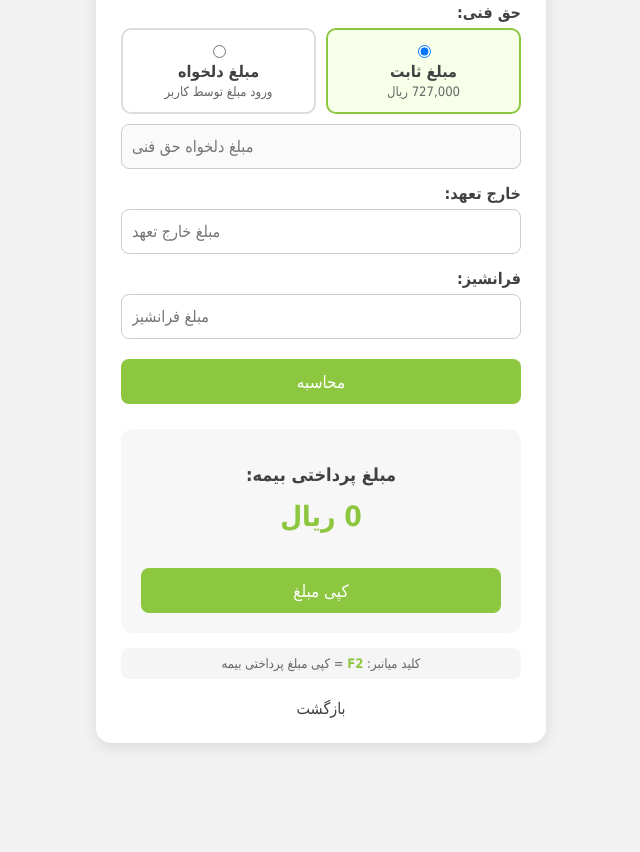
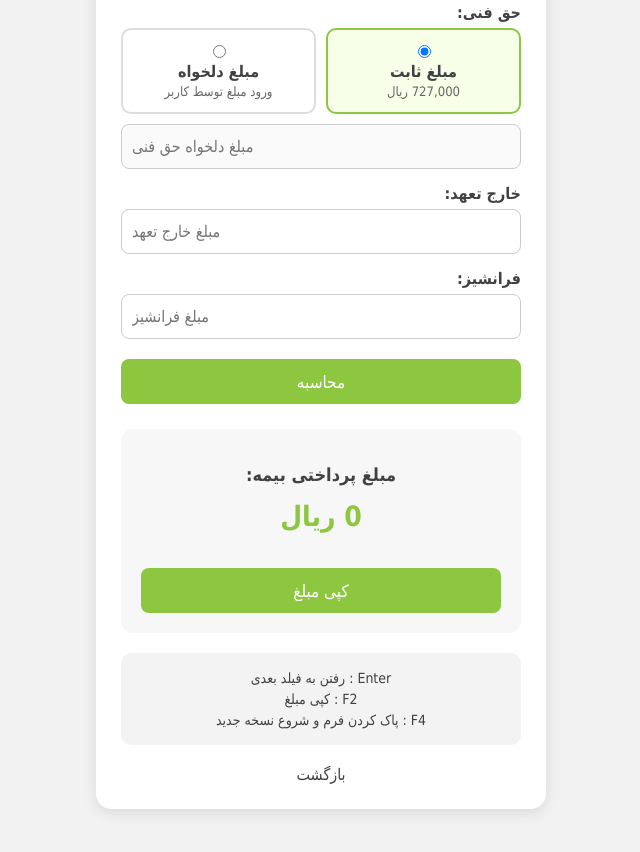
Before and after one commit to proxyn68-hash/calculator-site, a plain HTML site: page shahrdari.html in a window 1280 px wide. Shown: the part 156-1008 px from the top of the page, without its empty margins (319-959 px from the left). Before the commit the page ends 949 px from the top, so only its background shows below. Drawn offline with Linux system fonts and the light colour scheme.

Commit message:
Update shahrdari.html

```diff
--- a/shahrdari.html
+++ b/shahrdari.html
@@ -102,9 +102,11 @@
 
     </div>
 
-    <div class="shortcut-help">
-        کلید میانبر: <strong>F2</strong> = کپی مبلغ پرداختی بیمه
-    </div>
+   <div class="shortcut-guide">
+    <span>Enter : رفتن به فیلد بعدی</span>
+    <span>F2 : کپی مبلغ</span>
+    <span>F4 : پاک کردن فرم و شروع نسخه جدید</span>
+</div>
 
     <a class="back" href="index.html">
         بازگشت
```
